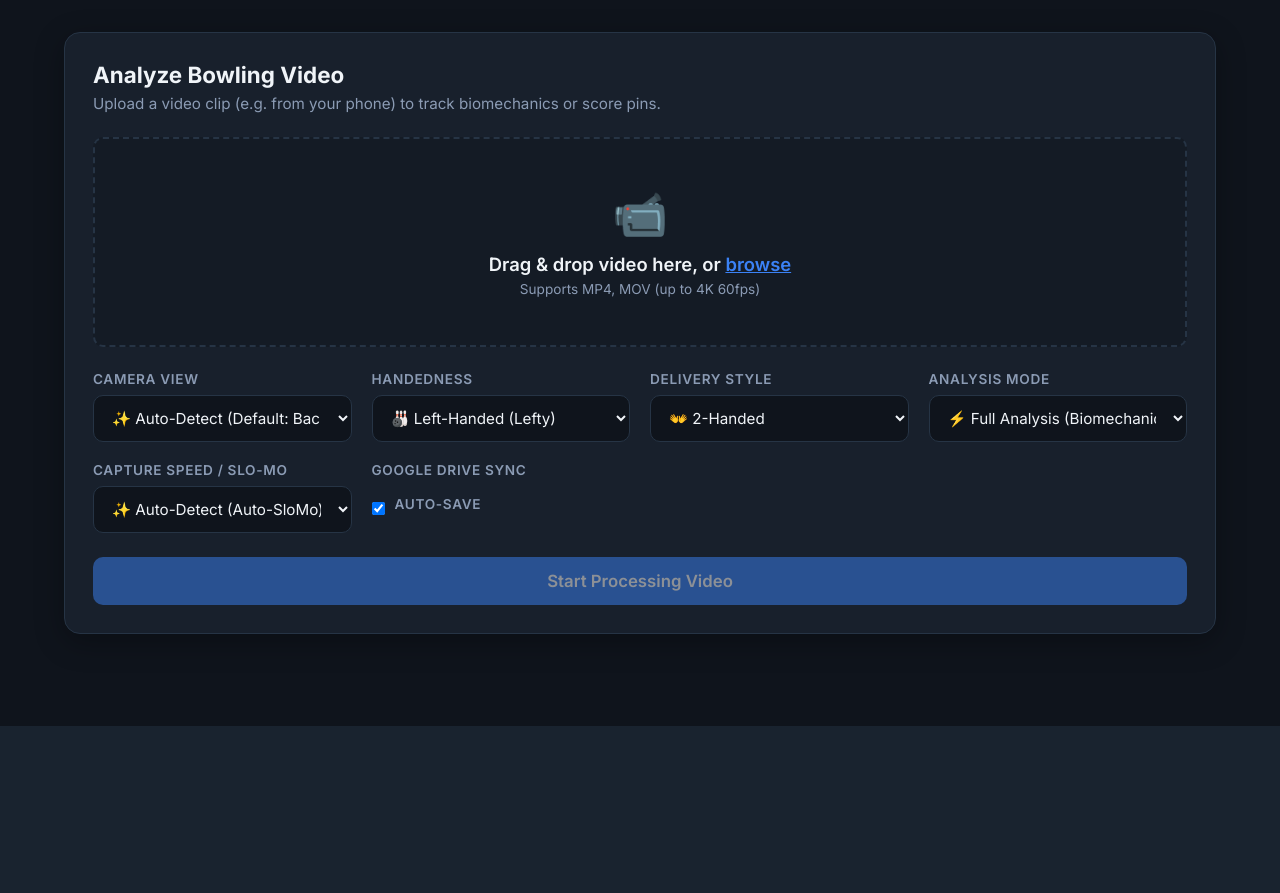
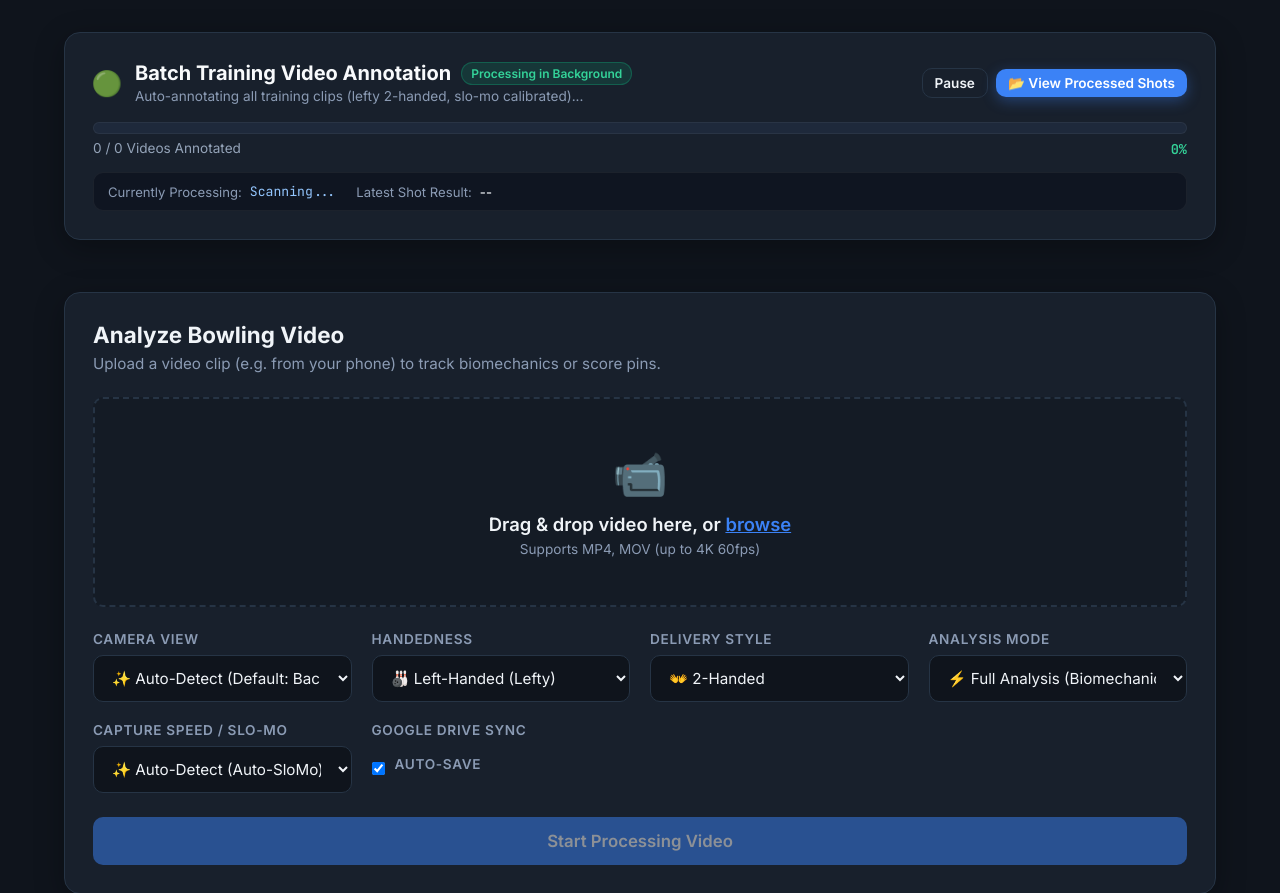
Before and after one commit to labjankiness/open-bowling-tracker, a FastAPI app: template web/templates/dashboard.html in a window 1280 px wide. Shown: the part 74-967 px from the top of the page. Before the commit the page ends 800 px from the top, so only its background shows below. Run offline with FastAPI, Linux system fonts and the light colour scheme; the template is opened without the code that fills it, so the values that code supplies are empty; some libraries are stand-ins or nearby versions.

Commit message:
Add live batch annotation progress bar and control card to web dashboard

```diff
--- a/web/app.py
+++ b/web/app.py
@@ -3,6 +3,7 @@ import uuid
 import json
 import shutil
 import asyncio
+import subprocess
 from pathlib import Path
 from typing import Dict, Any, Optional
 
@@ -653,6 +654,81 @@ async def get_library(request: Request):
     }
 
 
+@app.get("/api/batch-status")
+async def get_batch_status(request: Request):
+    """Provides live status and percentage of batch training video annotation."""
+    if not is_authenticated(request):
+        raise HTTPException(status_code=401, detail="Unauthorized")
+
+    training_vids = [p for p in TRAINING_VIDEOS_DIR.glob("*.*") if p.suffix.lower() in (".mp4", ".mov", ".m4v")] if TRAINING_VIDEOS_DIR.exists() else []
+    total_training = len(training_vids)
+
+    annotated_vids = sorted(config.DATA_OUTPUT_DIR.glob("*.mp4"), key=lambda f: f.stat().st_mtime, reverse=True) if config.DATA_OUTPUT_DIR.exists() else []
+    annotated_count = len(annotated_vids)
+
+    # Check if batch process is currently running
+    res = subprocess.run(["pgrep", "-f", "batch_annotate.py"], stdout=subprocess.PIPE, text=True)
+    is_running = (res.returncode == 0 and len(res.stdout.strip()) > 0)
+
+    pct = min(100.0, round((annotated_count / total_training) * 100, 1)) if total_training > 0 else 0
+
+    latest_item = None
+    if annotated_vids:
+        latest = annotated_vids[0]
+        latest_item = {
+            "name": latest.name,
+            "size_mb": round(latest.stat().st_size / (1024 * 1024), 1),
+            "thumbnail_url": f"/api/thumbnail/{latest.name}",
+            "url": f"/api/video/{latest.name}",
+        }
+
+    status_file = config.PROJECT_ROOT / "data" / "batch_status.json"
+    extra_info = {}
+    if status_file.exists():
+        try:
+            with open(status_file, "r") as f:
+                extra_info = json.load(f)
+        except Exception:
+            pass
+
+    return {
+        "is_running": is_running,
+        "total_training": total_training,
+        "annotated_count": annotated_count,
+        "pending_count": max(0, total_training - annotated_count),
+        "percent": pct,
+        "latest_annotated": latest_item,
+        "current_video": extra_info.get("current_video"),
+        "latest_stats": extra_info.get("latest_stats"),
+    }
+
+
+@app.post("/api/batch-annotate/start")
+async def start_batch_annotation(request: Request):
+    """Starts or resumes batch video annotation in the background."""
+    if not is_authenticated(request):
+        raise HTTPException(status_code=401, detail="Unauthorized")
+
+    res = subprocess.run(["pgrep", "-f", "batch_annotate.py"], stdout=subprocess.PIPE, text=True)
+    if res.returncode == 0 and len(res.stdout.strip()) > 0:
+        return {"status": "already_running"}
+
+    script_path = config.PROJECT_ROOT / "scripts" / "batch_annotate.py"
+    venv_python = config.PROJECT_ROOT / "venv" / "bin" / "python"
+    subprocess.Popen([str(venv_python), str(script_path)])
+    return {"status": "started"}
+
+
+@app.post("/api/batch-annotate/stop")
+async def stop_batch_annotation(request: Request):
+    """Pauses background batch annotation."""
+    if not is_authenticated(request):
+        raise HTTPException(status_code=401, detail="Unauthorized")
+
+    subprocess.run(["pkill", "-f", "batch_annotate.py"])
+    return {"status": "stopped"}
+
+
 @app.api_route("/api/training-video/{filename}", methods=["GET", "HEAD"])
 async def stream_training_video(filename: str, request: Request):
     """Streams training video directly from the connected training drive/folder."""
--- a/web/static/css/style.css
+++ b/web/static/css/style.css
@@ -85,6 +85,156 @@ body {
     display: flex;
     flex-direction: column;
     gap: 28px;
+}
+
+/* Batch Annotation Progress Card */
+.batch-card {
+    background: linear-gradient(145deg, #101726, #0d121c);
+    border: 1px solid rgba(59, 130, 246, 0.3);
+    margin-bottom: 24px;
+    box-shadow: 0 8px 30px rgba(0, 0, 0, 0.4), 0 0 20px rgba(59, 130, 246, 0.08);
+}
+
+.batch-header {
+    display: flex;
+    justify-content: space-between;
+    align-items: center;
+    flex-wrap: wrap;
+    gap: 14px;
+}
+
+.batch-title-area {
+    display: flex;
+    align-items: center;
+    gap: 14px;
+}
+
+.batch-pulse-icon {
+    font-size: 1.4rem;
+    animation: pulseDot 2s infinite ease-in-out;
+}
+
+@keyframes pulseDot {
+    0%, 100% { transform: scale(1); opacity: 1; }
+    50% { transform: scale(1.15); opacity: 0.7; }
+}
+
+.batch-title-row {
+    display: flex;
+    align-items: center;
+    gap: 10px;
+}
+
+.batch-title-row h3 {
+    font-size: 1.25rem;
+    font-weight: 700;
+    color: #f8fafc;
+    margin: 0;
+}
+
+.batch-badge {
+    font-size: 0.75rem;
+    font-weight: 600;
+    padding: 3px 9px;
+    border-radius: 12px;
+    background: rgba(255, 255, 255, 0.08);
+    color: var(--text-muted);
+}
+
+.batch-badge.active {
+    background: rgba(16, 185, 129, 0.15);
+    color: #34d399;
+    border: 1px solid rgba(16, 185, 129, 0.3);
+}
+
+.batch-badge.paused {
+    background: rgba(245, 158, 11, 0.15);
+    color: #fbbf24;
+    border: 1px solid rgba(245, 158, 11, 0.3);
+}
+
+.batch-badge.completed {
+    background: rgba(59, 130, 246, 0.15);
+    color: #60a5fa;
+    border: 1px solid rgba(59, 130, 246, 0.3);
+}
+
+.batch-subtitle {
+    font-size: 0.85rem;
+    color: var(--text-muted);
+    margin-top: 3px;
+}
+
+.batch-actions {
+    display: flex;
+    gap: 8px;
+    align-items: center;
+}
+
+.batch-progress-wrapper {
+    margin-top: 18px;
+}
+
+.batch-progress-bar {
+    width: 100%;
+    height: 12px;
+    background: #1e293b;
+    border-radius: 6px;
+    overflow: hidden;
+    border: 1px solid rgba(255, 255, 255, 0.05);
+}
+
+.batch-progress-fill {
+    height: 100%;
+    background: linear-gradient(90deg, #3b82f6, #10b981);
+    border-radius: 6px;
+    transition: width 0.5s ease-in-out;
+    box-shadow: 0 0 10px rgba(59, 130, 246, 0.4);
+}
+
+.batch-progress-stats {
+    display: flex;
+    justify-content: space-between;
+    margin-top: 6px;
+    font-size: 0.85rem;
+    color: #94a3b8;
+}
+
+.batch-progress-stats strong {
+    color: #34d399;
+    font-family: var(--font-mono);
+}
+
+.batch-live-info {
+    display: flex;
+    flex-wrap: wrap;
+    gap: 20px;
+    margin-top: 14px;
+    padding: 10px 14px;
+    background: rgba(11, 16, 27, 0.6);
+    border-radius: var(--radius-md);
+    border: 1px solid rgba(255, 255, 255, 0.05);
+}
+
+.batch-stat-item {
+    display: flex;
+    align-items: center;
+    gap: 8px;
+    font-size: 0.82rem;
+}
+
+.batch-label {
+    color: var(--text-muted);
+}
+
+.batch-value {
+    color: #f1f5f9;
+    font-weight: 500;
+}
+
+.batch-value.mono {
+    font-family: var(--font-mono);
+    color: #93c5fd;
 }
 
 /* Cards */
--- a/web/static/js/app.js
+++ b/web/static/js/app.js
@@ -629,4 +629,135 @@ document.addEventListener('DOMContentLoaded', () => {
             console.error('Error loading library:', e);
         }
     }
+
+    // --- Live Batch Annotation Progress Monitor ---
+    const batchProgressBarFill = document.getElementById('batchProgressBarFill');
+    const batchCountText = document.getElementById('batchCountText');
+    const batchPercentText = document.getElementById('batchPercentText');
+    const batchPulseDot = document.getElementById('batchPulseDot');
+    const batchStatusBadge = document.getElementById('batchStatusBadge');
+    const batchCurrentVideo = document.getElementById('batchCurrentVideo');
+    const batchLatestShot = document.getElementById('batchLatestShot');
+    const btnToggleBatch = document.getElementById('btnToggleBatch');
+    const btnViewBatchLibrary = document.getElementById('btnViewBatchLibrary');
+
+    let isBatchRunning = false;
+
+    async function pollBatchStatus() {
+        try {
+            const resp = await fetch('/api/batch-status');
+            if (!resp.ok) return;
+            const data = await resp.json();
+
+            isBatchRunning = data.is_running;
+
+            // Update Progress Bar
+            const pct = data.percent || 0;
+            if (batchProgressBarFill) {
+                batchProgressBarFill.style.width = `${pct}%`;
+            }
+            if (batchPercentText) {
+                batchPercentText.textContent = `${pct}%`;
+            }
+            if (batchCountText) {
+                batchCountText.textContent = `${data.annotated_count || 0} / ${data.total_training || 0} Videos Annotated`;
+            }
+
+            // Update Badge & Pulse Dot
+            if (data.is_running) {
+                if (batchPulseDot) batchPulseDot.textContent = '🟢';
+                if (batchStatusBadge) {
+                    batchStatusBadge.textContent = 'Processing in Background';
+                    batchStatusBadge.className = 'batch-badge active';
+                }
+                if (btnToggleBatch) {
+                    btnToggleBatch.textContent = '⏸ Pause';
+                    btnToggleBatch.className = 'btn btn-sm btn-outline';
+                }
+            } else if (pct >= 100) {
+                if (batchPulseDot) batchPulseDot.textContent = '🎉';
+                if (batchStatusBadge) {
+                    batchStatusBadge.textContent = 'All Videos Completed';
+                    batchStatusBadge.className = 'batch-badge completed';
+                }
+                if (btnToggleBatch) {
+                    btnToggleBatch.textContent = '🔄 Re-Scan';
+                    btnToggleBatch.className = 'btn btn-sm btn-outline';
+                }
+            } else {
+                if (batchPulseDot) batchPulseDot.textContent = '🟡';
+                if (batchStatusBadge) {
+                    batchStatusBadge.textContent = 'Paused / Idle';
+                    batchStatusBadge.className = 'batch-badge paused';
+                }
+                if (btnToggleBatch) {
+                    btnToggleBatch.textContent = '▶ Resume';
+                    btnToggleBatch.className = 'btn btn-sm btn-primary';
+                }
+            }
+
+            // Current Video
+            if (batchCurrentVideo) {
+                if (data.current_video) {
+                    batchCurrentVideo.textContent = data.current_video;
+                } else if (data.is_running) {
+                    batchCurrentVideo.textContent = 'Annotating clips...';
+                } else {
+                    batchCurrentVideo.textContent = 'Idle';
+                }
+            }
+
+            // Latest Shot Stats
+            if (batchLatestShot) {
+                if (data.latest_stats) {
+                    const s = data.latest_stats;
+                    batchLatestShot.textContent = `${s.speed_mph || '--'} mph • ${s.rpm || '--'} RPM • Knee: ${s.knee_deg || '--'}° • Spine: ${s.spine_deg || '--'}°`;
+                } else if (data.latest_annotated) {
+                    batchLatestShot.textContent = `${data.latest_annotated.name} (${data.latest_annotated.size_mb} MB)`;
+                } else {
+                    batchLatestShot.textContent = '--';
+                }
+            }
+
+        } catch (e) {
+            console.error('Error polling batch status:', e);
+        }
+    }
+
+    // Toggle Start / Stop Batch
+    if (btnToggleBatch) {
+        btnToggleBatch.addEventListener('click', async () => {
+            btnToggleBatch.setAttribute('disabled', 'true');
+            try {
+                const endpoint = isBatchRunning ? '/api/batch-annotate/stop' : '/api/batch-annotate/start';
+                await fetch(endpoint, { method: 'POST' });
+                await pollBatchStatus();
+            } catch (err) {
+                console.error('Error toggling batch:', err);
+            } finally {
+                btnToggleBatch.removeAttribute('disabled');
+            }
+        });
+    }
+
+    // View in Library Button
+    if (btnViewBatchLibrary) {
+        btnViewBatchLibrary.addEventListener('click', () => {
+            const libraryModal = document.getElementById('libraryModal');
+            if (libraryModal) {
+                libraryModal.classList.remove('hidden');
+                loadLibrary();
+                // Switch to Local / Processed tab
+                const tabLocal = document.getElementById('tabLocal');
+                const libraryListLocal = document.getElementById('libraryListLocal');
+                if (tabLocal && libraryListLocal) {
+                    switchLibraryTab(tabLocal, libraryListLocal);
+                }
+            }
+        });
+    }
+
+    // Poll batch status every 2.5 seconds
+    pollBatchStatus();
+    setInterval(pollBatchStatus, 2500);
 });
--- a/web/templates/dashboard.html
+++ b/web/templates/dashboard.html
@@ -29,6 +29,47 @@
     </header>
 
     <main class="container">
+        <!-- Live Batch Video Annotation Progress Bar -->
+        <section id="batchProgressCard" class="card batch-card">
+            <div class="batch-header">
+                <div class="batch-title-area">
+                    <span class="batch-pulse-icon" id="batchPulseDot">🟢</span>
+                    <div>
+                        <div class="batch-title-row">
+                            <h3 id="batchHeaderTitle">Batch Training Video Annotation</h3>
+                            <span id="batchStatusBadge" class="batch-badge active">Processing in Background</span>
+                        </div>
+                        <p id="batchSubtitle" class="batch-subtitle">Auto-annotating all training clips (lefty 2-handed, slo-mo calibrated)...</p>
+                    </div>
+                </div>
+                <div class="batch-actions">
+                    <button type="button" id="btnToggleBatch" class="btn btn-sm btn-outline">Pause</button>
+                    <button type="button" id="btnViewBatchLibrary" class="btn btn-sm btn-primary">📂 View Processed Shots</button>
+                </div>
+            </div>
+
+            <div class="batch-progress-wrapper">
+                <div class="batch-progress-bar">
+                    <div id="batchProgressBarFill" class="batch-progress-fill" style="width: 0%;"></div>
+                </div>
+                <div class="batch-progress-stats">
+                    <span id="batchCountText">0 / 0 Videos Annotated</span>
+                    <strong id="batchPercentText">0%</strong>
+                </div>
+            </div>
+
+            <div id="batchLiveInfo" class="batch-live-info">
+                <div class="batch-stat-item">
+                    <span class="batch-label">Currently Processing:</span>
+                    <span id="batchCurrentVideo" class="batch-value mono">Scanning...</span>
+                </div>
+                <div class="batch-stat-item">
+                    <span class="batch-label">Latest Shot Result:</span>
+                    <span id="batchLatestShot" class="batch-value">--</span>
+                </div>
+            </div>
+        </section>
+
         <!-- Upload Section -->
         <section class="card upload-card">
             <div class="card-header">
```
Also changed, not shown: scripts/batch_annotate.py (+79 -1 lines).
